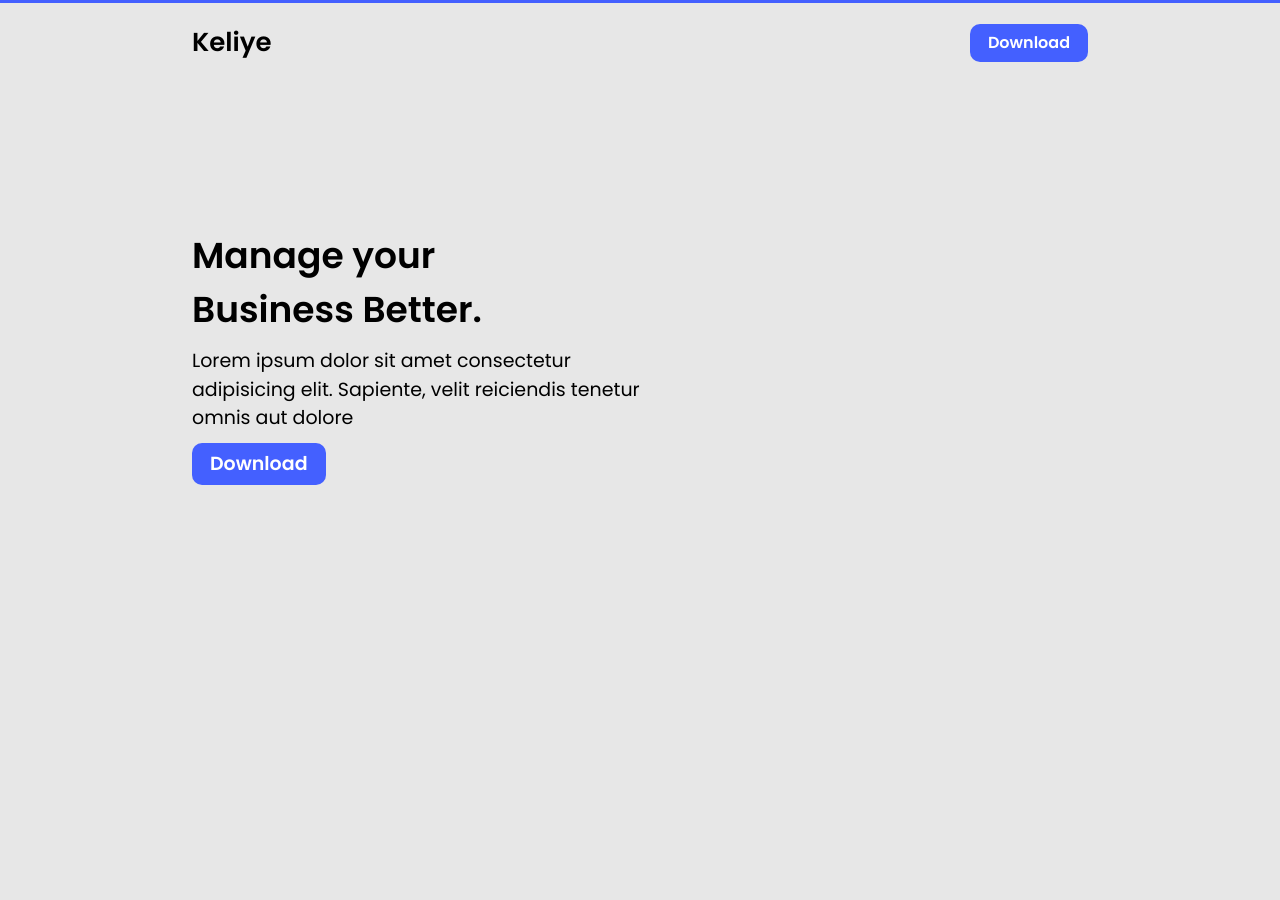
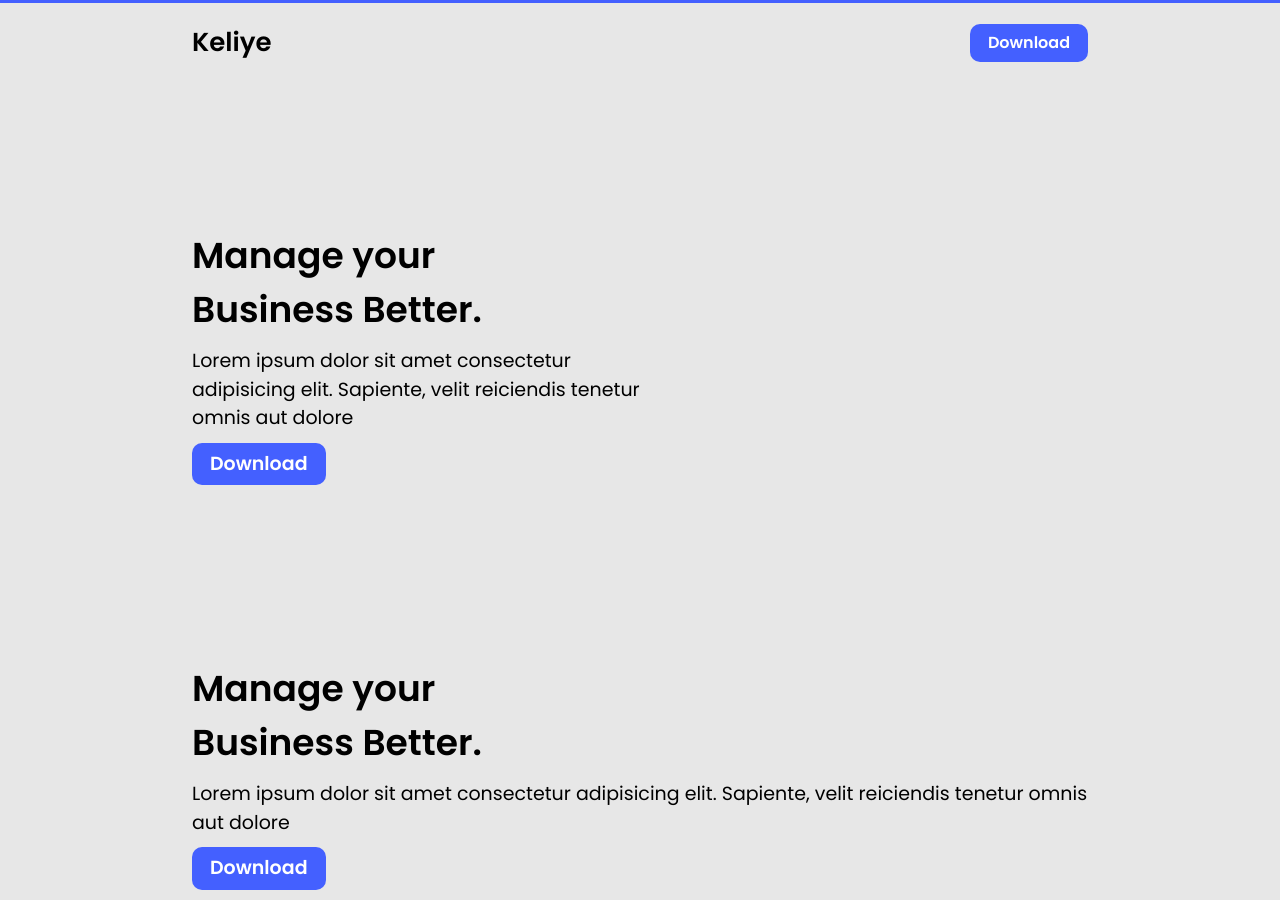
Before and after one commit to engsiraj/product_landingpage, a React (Vite) app: page / in a window 1280 px wide. Before the commit the page ends 800 px from the top, so only its background shows below. Built offline with nearby package versions, Linux system fonts and the light colour scheme.

Commit message:
update(website): working on sections

```diff
--- a/src/App.jsx
+++ b/src/App.jsx
@@ -6,7 +6,8 @@ function App() {
     <div className="topline">
     <div className='container'>
        <Nav/>
-       <Header/>
+        <Header />
+        <Middle/>
     </div>
     </div>
   )
@@ -36,3 +37,17 @@ function Header() {
     </div>
   )
 }
+
+function Middle() {
+  return (
+    <div className='middle'>
+      <div className='center'>
+        <p className="headsm bold3">Manage your <br/>Business Better.</p>
+        <p className="textsm">Lorem ipsum dolor sit amet consectetur adipisicing elit. Sapiente, velit reiciendis tenetur omnis aut dolore</p>
+        <button className="btn bold3 textsm">Download</button>
+        <img className='centerimg' src="" alt="" />
+      </div>
+
+    </div>
+  )
+}
```
